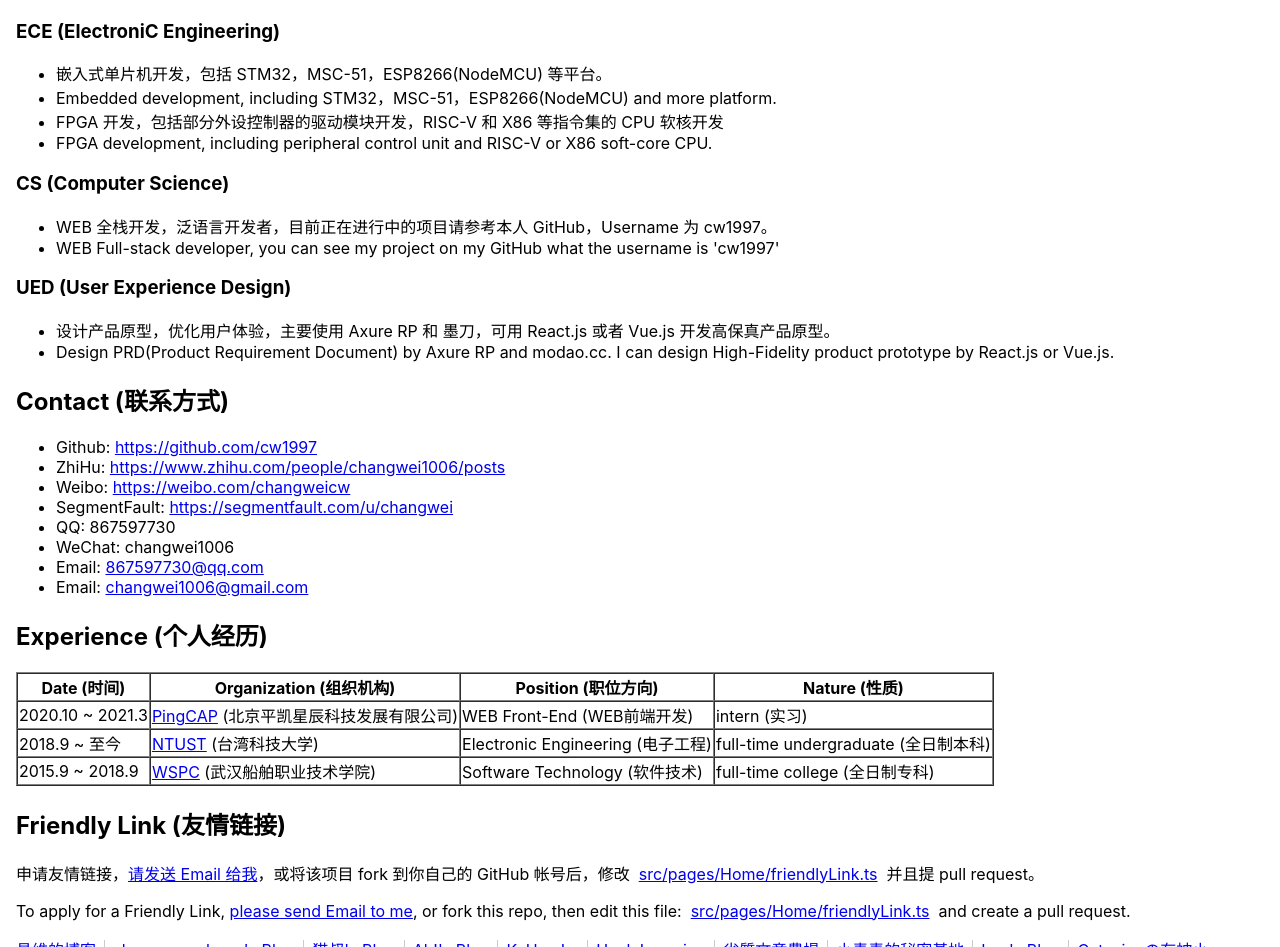
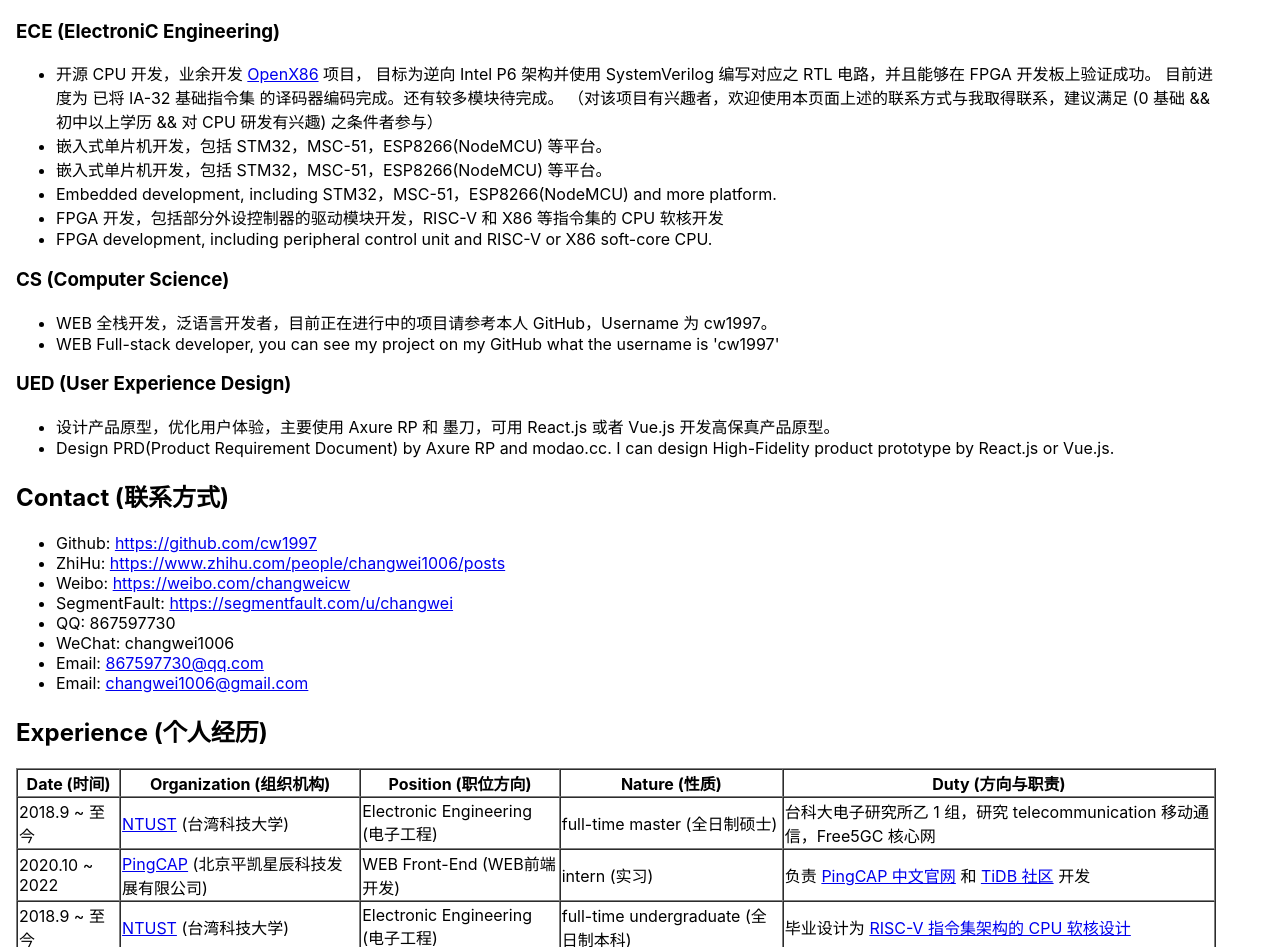
Before and after one commit to cw1997/changwei.me, a React app: page / in a window 1280 px wide. Shown: the part 325-1272 px from the top of the page. Built offline with nearby package versions, Linux system fonts and the light colour scheme.

Commit message:
update content

```diff
--- a/src/pages/Home/Home.tsx
+++ b/src/pages/Home/Home.tsx
@@ -40,6 +40,13 @@
         <p>
           <h3>ECE (ElectroniC Engineering)</h3>
           <ul>
+            <li>
+              开源 CPU 开发，业余开发 <a href="https://github.com/OpenX86">OpenX86</a> 项目，
+              目标为逆向 Intel P6 架构并使用 SystemVerilog 编写对应之 RTL 电路，并且能够在 FPGA 开发板上验证成功。
+              目前进度为 已将 IA-32 基础指令集 的译码器编码完成。还有较多模块待完成。
+              （对该项目有兴趣者，欢迎使用本页面上述的联系方式与我取得联系，建议满足 (0 基础 && 初中以上学历 && 对 CPU 研发有兴趣) 之条件者参与）
+            </li>
+            <li>嵌入式单片机开发，包括 STM32，MSC-51，ESP8266(NodeMCU) 等平台。</li>
             <li>嵌入式单片机开发，包括 STM32，MSC-51，ESP8266(NodeMCU) 等平台。</li>
             <li>Embedded development, including STM32，MSC-51，ESP8266(NodeMCU) and more platform.</li>
             <li>FPGA 开发，包括部分外设控制器的驱动模块开发，RISC-V 和 X86 等指令集的 CPU 软核开发</li>
@@ -86,16 +93,23 @@
           {/*<caption>Experience (个人经历)</caption>*/}
           <thead>
             <tr>
-              <th>Date (时间)</th><th>Organization (组织机构)</th><th>Position (职位方向)</th><th>Nature (性质)</th>
+              <th>Date (时间)</th><th>Organization (组织机构)</th><th>Position (职位方向)</th><th>Nature (性质)</th><th>Duty (方向与职责)</th>
             </tr>
             <tr>
-              <td>2020.10 ~ 2021.3</td><td><a href="https://pingcap.com">PingCAP</a> (北京平凯星辰科技发展有限公司)</td><td>WEB Front-End (WEB前端开发)</td><td>intern (实习)</td>
+              <td>2018.9 ~ 至今</td><td><a href="https://www.ntust.edu.tw/">NTUST</a> (台湾科技大学)</td><td>Electronic Engineering (电子工程)</td><td>full-time master (全日制硕士)</td>
+              <td>台科大电子研究所乙 1 组，研究 telecommunication 移动通信，Free5GC 核心网</td>
+            </tr>
+            <tr>
+              <td>2020.10 ~ 2022</td><td><a href="https://pingcap.com">PingCAP</a> (北京平凯星辰科技发展有限公司)</td><td>WEB Front-End (WEB前端开发)</td><td>intern (实习)</td>
+              <td>负责 <a href="https://pingcap.com/zh">PingCAP 中文官网</a> 和 <a href="https://tidb.io">TiDB 社区</a> 开发</td>
             </tr>
             <tr>
               <td>2018.9 ~ 至今</td><td><a href="https://www.ntust.edu.tw/">NTUST</a> (台湾科技大学)</td><td>Electronic Engineering (电子工程)</td><td>full-time undergraduate (全日制本科)</td>
+              <td>毕业设计为 <a href="https://github.com/risc-v-cpu">RISC-V 指令集架构的 CPU 软核设计</a></td>
             </tr>
             <tr>
               <td>2015.9 ~ 2018.9</td><td><a href="http://www.wspc.edu.cn/">WSPC</a> (武汉船舶职业技术学院)</td><td>Software Technology (软件技术)</td><td>full-time college (全日制专科)</td>
+              <td>Web 全栈开发</td>
             </tr>
           </thead>
         </table>
```
